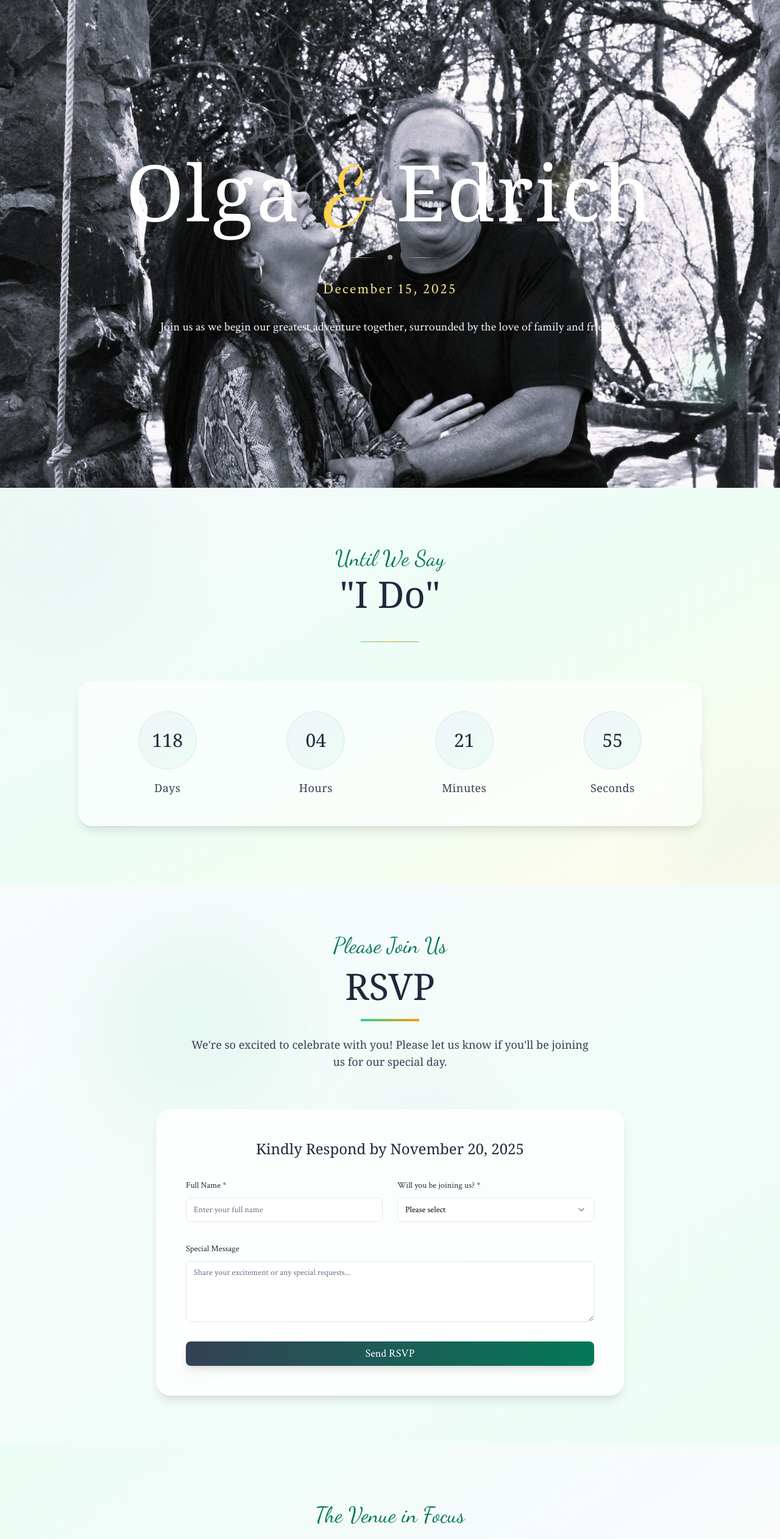
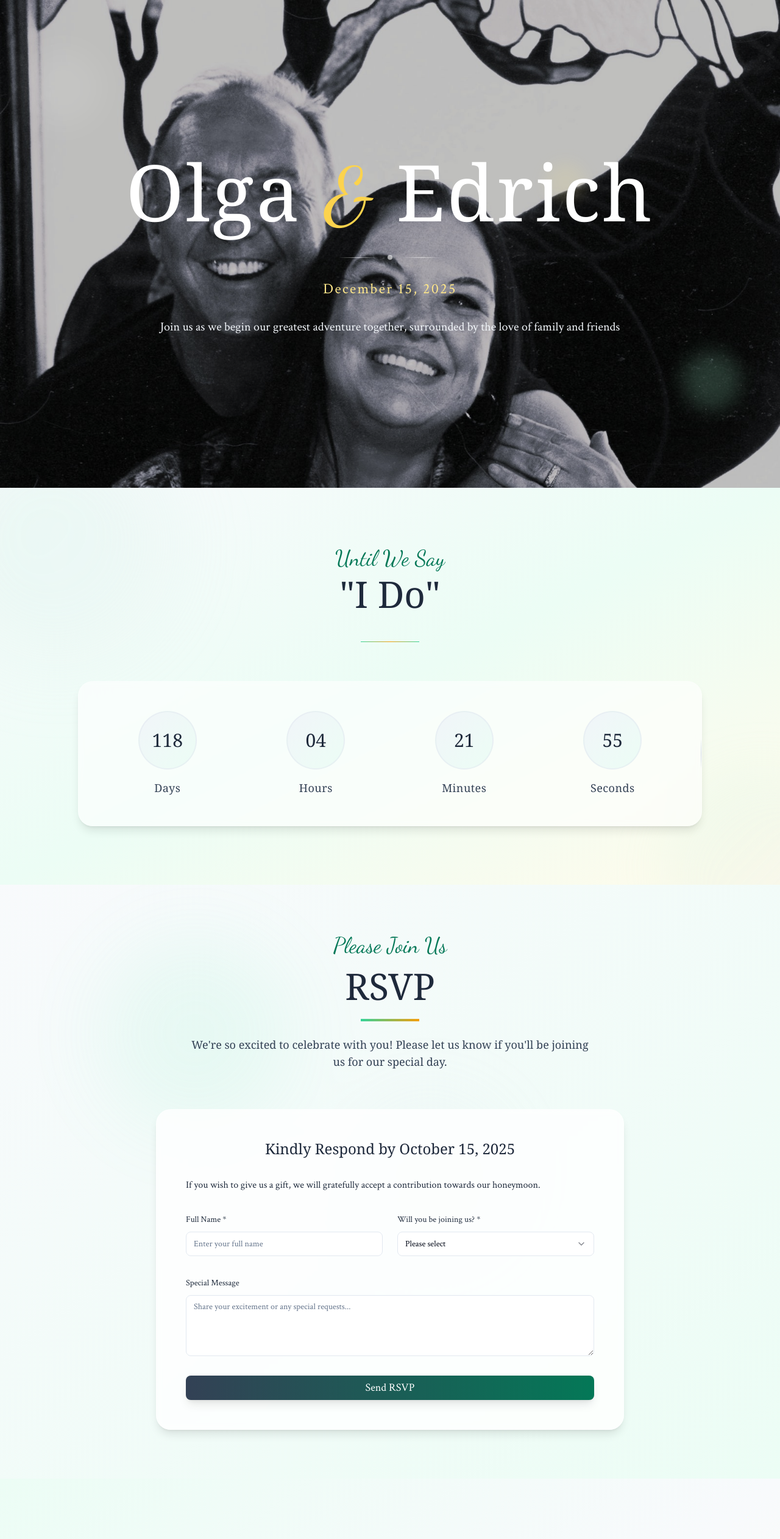
Before and after one commit to Xavier893/olgatroue, a Next.js app: page / in a window 1280 px wide. Shown: the top 2524 px of the page at 61% size. Built offline with nearby package versions, Linux system fonts and the light colour scheme; no server answers.

Commit message:
Add changes

```diff
--- a/components/hero.tsx
+++ b/components/hero.tsx
@@ -1,23 +1,28 @@
-import Image from "next/image"
+import Image from "next/image";
 
 export function Hero() {
   return (
     <section className="relative h-screen flex items-center justify-center overflow-hidden">
+      {/* Background image */}
       <div className="absolute inset-0 z-0">
         <Image
-          src="/hero_two.jpg?height=1080&width=1920"
+          src="/hero2.jpg?height=1080&width=1920"
           alt="Wedding couple"
           fill
-          className="object-cover"
+          objectFit="cover"
           priority
         />
       </div>
 
+      {/* Dark overlay backdrop */}
+      <div className="absolute inset-0 bg-black/25 z-0"></div>
+
       {/* Floating decorative elements */}
-      <div className="absolute top-20 left-10 w-32 h-32 bg-white/10 rounded-full blur-xl"></div>
-      <div className="absolute bottom-32 right-16 w-24 h-24 bg-emerald-200/20 rounded-full blur-lg"></div>
-      <div className="absolute top-1/3 right-1/4 w-16 h-16 bg-amber-200/15 rounded-full blur-md"></div>
+      <div className="absolute top-20 left-10 w-32 h-32 bg-white/10 rounded-full blur-xl z-0"></div>
+      <div className="absolute bottom-32 right-16 w-24 h-24 bg-emerald-200/20 rounded-full blur-lg z-0"></div>
+      <div className="absolute top-1/3 right-1/4 w-16 h-16 bg-amber-200/15 rounded-full blur-md z-0"></div>
 
+      {/* Foreground text */}
       <div className="relative z-10 text-center text-white px-4">
         <div className="max-w-5xl mx-auto">
           <h1 className="font-serif text-6xl md:text-8xl lg:text-9xl font-light mb-8 tracking-wide">
@@ -28,12 +33,15 @@ export function Hero() {
             <div className="mx-4 w-2 h-2 bg-white/60 rounded-full"></div>
             <div className="w-16 h-px bg-gradient-to-r from-transparent via-white/60 to-transparent"></div>
           </div>
-          <p className="text-xl md:text-2xl font-light tracking-widest mb-8 text-amber-200">December 15, 2025</p>
+          <p className="text-xl md:text-2xl font-light tracking-widest mb-8 text-amber-200">
+            December 15, 2025
+          </p>
           <p className="text-lg md:text-xl font-light max-w-3xl mx-auto leading-relaxed text-slate-100">
-            Join us as we begin our greatest adventure together, surrounded by the love of family and friends
+            Join us as we begin our greatest adventure together, surrounded by
+            the love of family and friends
           </p>
         </div>
       </div>
     </section>
-  )
+  );
 }
--- a/components/rsvp-form.tsx
+++ b/components/rsvp-form.tsx
@@ -101,8 +101,15 @@ export function RsvpForm() {
           <div className="bg-white/80 backdrop-blur-sm rounded-3xl p-8 md:p-12 shadow-lg border border-white/30">
             <div className="text-center mb-8">
               <h3 className="font-serif text-2xl text-slate-800">
-                Kindly Respond by November 20, 2025
+                Kindly Respond by October 15, 2025
               </h3>
+            </div>
+
+            <div className="text-left mb-8">
+              <p className="text-slate-800 text-[16px]">
+                If you wish to give us a gift, we will gratefully accept a
+                contribution towards our honeymoon.
+              </p>
             </div>
 
             <form onSubmit={handleSubmit} className="space-y-8">
--- a/components/venue.tsx
+++ b/components/venue.tsx
@@ -61,7 +61,7 @@ export function Venue() {
               with a short-sleeve collared shirt and smart shoes (no sneakers).
             </p>
             <p className="text-gray-700">
-              <strong>No Kids Allowed!</strong>
+              <strong>Unfortunately no kids</strong>
             </p>
           </div>
         </div>
```
Also changed, not shown: public/hero2.jpg (added).
